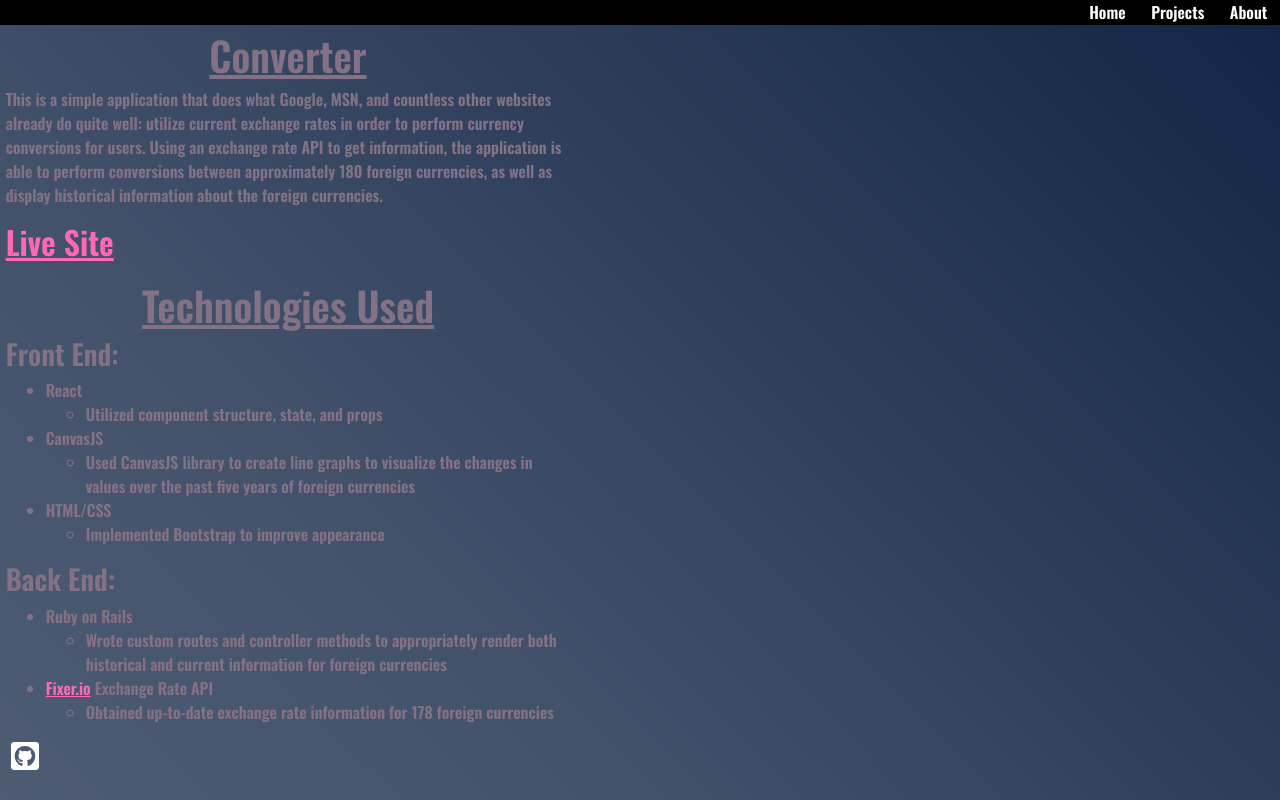
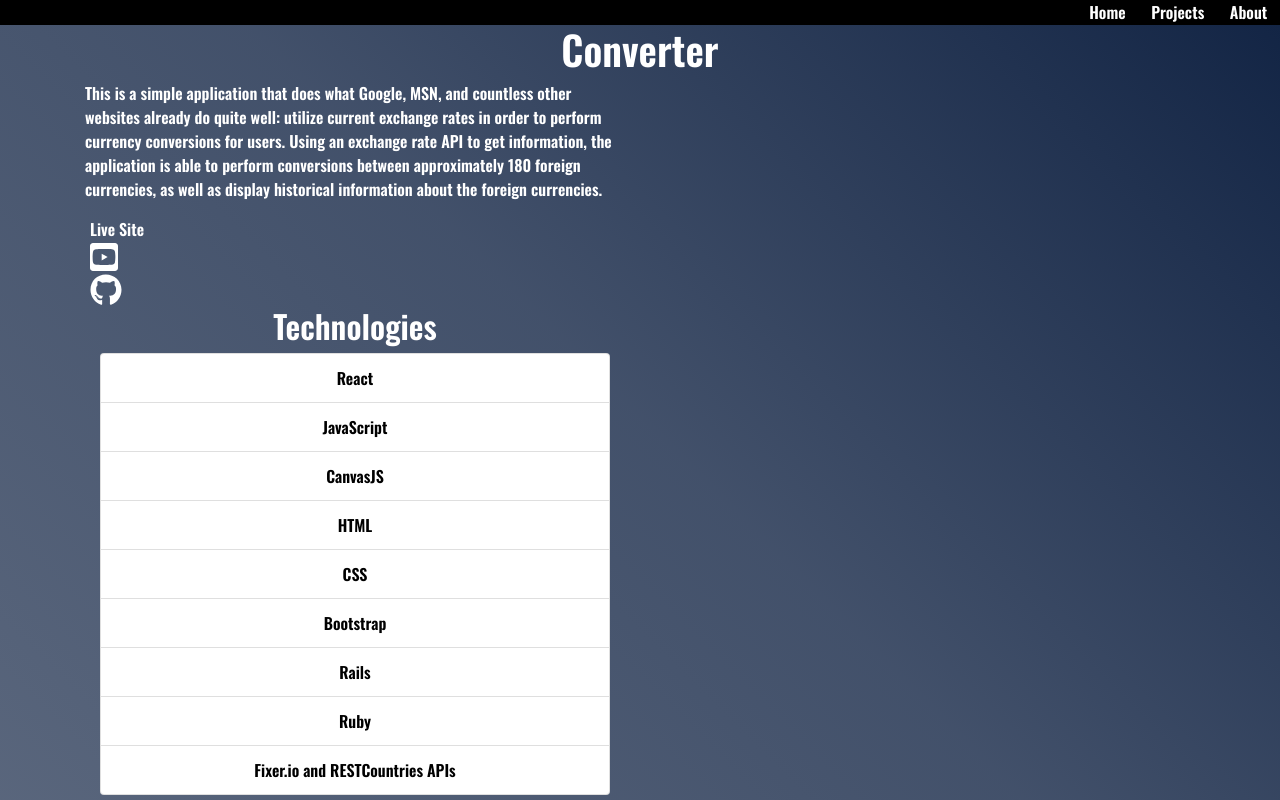
Before and after one commit to kennja05/personal-site, a React (Create React App) app: page /projects/converter in a window 1280 px wide. Shown: the top 800 px of the page. Built offline with nearby package versions, Linux system fonts and the light colour scheme; grey boxes are pictures that could not be loaded; a web font is replaced by a local one.

Commit message:
update converter page

```diff
--- a/src/App.css
+++ b/src/App.css
@@ -159,8 +159,9 @@
 }
 
 .icon{
-  margin-right: 1%;
-  margin-left: 1%;
+  margin-right: 5px;
+  margin-left: 5px;
+  margin-top: 19px;
   /* color: #837285; */
   color: white;
 }
--- a/src/individualProjects/Converter.js
+++ b/src/individualProjects/Converter.js
@@ -1,14 +1,14 @@
 import React from 'react'
 import { FontAwesomeIcon } from '@fortawesome/react-fontawesome'
-import { faGithubSquare } from '@fortawesome/free-brands-svg-icons'
+import { faGithub, faYoutubeSquare } from '@fortawesome/free-brands-svg-icons'
 
 const Converter = () => {
     return(
-        <div className='project-page'>
-            <div className='summary-tech'>
-
-                <div className='project-content'>
-                    <h1 style={{textAlign: 'center'}}><u>Converter</u></h1>
+        <div className='project-page container-fluid'>
+            <h1 style={{textAlign: 'center'}}>Converter</h1>
+            <div className='container'>
+                <div className='row'>
+                    <div className='col-sm-6'>
                         <p>
                             This is a simple application that does what Google, MSN, and countless other
                             websites already do quite well: utilize current exchange rates in order
@@ -17,80 +17,127 @@
                             approximately 180 foreign currencies, as well as display historical
                             information about the foreign currencies.
                         </p>
-                    <h2>
-                        <a href='https://currency-converter05.netlify.app/convert' target='_blank'
-                        rel='noopener noreferrer' className='fixer-link'>Live Site</a>
-                    </h2>
+                        <div>
+                            <a className='icon' href='https://currency-converter05.netlify.app/convert' target='_blank'
+                            rel='noopener noreferrer'>Live Site</a>
                         </div>
-                <div className='project-content'>
-                    <h1 style={{textAlign: 'center'}}><u>Technologies Used</u></h1>
-                    <h3>Front End:</h3>
-                    <ul>
-                        <li>React
-                            <ul>
-                                <li>
-                                    Utilized component structure, state, and props
-                                </li>
-                            </ul>
-                        </li>
-                        <li>CanvasJS
-                            <ul>
-                                <li>
-                                    Used CanvasJS library to create line graphs to visualize the changes
-                                    in values over the past five years of foreign currencies
-                                </li>
-                            </ul>
-                        </li>
-                        <li>HTML/CSS
-                            <ul>
-                                <li>
-                                    Implemented Bootstrap to improve appearance
-                                </li>
-                            </ul>
-                        </li>
-                    </ul>
-                    <h3>Back End:</h3>
-                    <ul>
-                        <li>Ruby on Rails
-                            <ul>
-                                <li>
-                                    Wrote custom routes and controller methods to appropriately render
-                                    both historical and current information for foreign currencies
-                                </li>
-                            </ul>
-                        </li>
-                        <li>
-                            <a className='fixer-link' href='https://fixer.io' target='_blank' rel='noopener noreferrer'>Fixer.io</a> Exchange Rate API
-                            <ul>
-                                <li>
-                                    Obtained up-to-date exchange rate information for 178 foreign
-                                    currencies
-                                </li>
-                            </ul>
-                        </li>
-                    </ul>
-                    <p>
+                        <div>
+                            <a className='icon' href='https://www.youtube.com/watch?v=zBp52ufZFWQ' target='_blank'
+                            rel='noopener noreferrer'>
+                            <FontAwesomeIcon size='2x' icon={faYoutubeSquare} />
+                            </a>
+                        </div>
+                        <div>
                             <a className='icon' href='https://github.com/kennja05/converter-fe'
                             target='_blank' rel='noopener noreferrer'>
-                        <FontAwesomeIcon size='2x' icon={faGithubSquare} /></a>
-                    </p>
+                            <FontAwesomeIcon size='2x' icon={faGithub} /></a>
+                        </div>
+                        <div className='container tech-list'>
+                            <h2 style={{color: 'white'}}>Technologies</h2>
+                            <ul className='list-group'>
+                                <li className='list-group-item'>React</li>
+                                <li className='list-group-item'>JavaScript</li>
+                                <li className='list-group-item'>CanvasJS</li>
+                                <li className='list-group-item'>HTML</li>
+                                <li className='list-group-item'>CSS</li>
+                                <li className='list-group-item'>Bootstrap</li>
+                                <li className='list-group-item'>Rails</li>
+                                <li className='list-group-item'>Ruby</li>
+                                <li className='list-group-item'>Fixer.io and RESTCountries APIs</li>
+                            </ul>
                         </div>
                     </div>
-            <div className='gifs'>
-                <iframe title='conversion'src="https://giphy.com/embed/lnJpDcLbWo7bNLrIIx?video=0"
-                width="416" height="234"
-                frameBorder="0" class="giphy-embed" allowFullScreen={false}></iframe>
-
-                <iframe title='graph page' src="https://giphy.com/embed/chKfrmf44tjUdKBdU5?video=0"
-                width="416" height="234"
-                frameBorder="0" class="giphy-embed" allowFullScreen={false}></iframe>
-
-                <iframe title='example' src="https://giphy.com/embed/MdjWkwLrQxAMLZD4Zv?video=0"
-                width="416" height="234"
-                frameBorder="0" class="giphy-embed" allowFullScreen={false}></iframe>
+                    <div className='col-sm-6'></div>
+                </div>
             </div>
         </div>
         )
     }
 
     export default Converter
+    // <div className='project-page'>
+    //     <div className='summary-tech'>
+
+    //         <div className='project-content'>
+    //             <h1 style={{textAlign: 'center'}}><u>Converter</u></h1>
+    //             <p>
+    //                 This is a simple application that does what Google, MSN, and countless other
+    //                 websites already do quite well: utilize current exchange rates in order
+    //                 to perform currency conversions for users. Using an exchange rate API to get
+    //                 information, the application is able to perform conversions between
+    //                 approximately 180 foreign currencies, as well as display historical
+    //                 information about the foreign currencies.
+    //             </p>
+    //             <h2>
+    //                 <a href='https://currency-converter05.netlify.app/convert' target='_blank'
+    //                 rel='noopener noreferrer' className='fixer-link'>Live Site</a>
+    //             </h2>
+    //         </div>
+    //         <div className='project-content'>
+    //             <h1 style={{textAlign: 'center'}}><u>Technologies Used</u></h1>
+    //             <h3>Front End:</h3>
+    //             <ul>
+    //                 <li>React
+    //                     <ul>
+    //                         <li>
+    //                             Utilized component structure, state, and props
+    //                         </li>
+    //                     </ul>
+    //                 </li>
+    //                 <li>CanvasJS
+    //                     <ul>
+    //                         <li>
+    //                             Used CanvasJS library to create line graphs to visualize the changes
+    //                             in values over the past five years of foreign currencies
+    //                         </li>
+    //                     </ul>
+    //                 </li>
+    //                 <li>HTML/CSS
+    //                     <ul>
+    //                         <li>
+    //                             Implemented Bootstrap to improve appearance
+    //                         </li>
+    //                     </ul>
+    //                 </li>
+    //             </ul>
+    //             <h3>Back End:</h3>
+    //             <ul>
+    //                 <li>Ruby on Rails
+    //                     <ul>
+    //                         <li>
+    //                             Wrote custom routes and controller methods to appropriately render
+    //                             both historical and current information for foreign currencies
+    //                         </li>
+    //                     </ul>
+    //                 </li>
+    //                 <li>
+    //                     <a className='fixer-link' href='https://fixer.io' target='_blank' rel='noopener noreferrer'>Fixer.io</a> Exchange Rate API
+    //                     <ul>
+    //                         <li>
+    //                             Obtained up-to-date exchange rate information for 178 foreign
+    //                             currencies
+    //                         </li>
+    //                     </ul>
+    //                 </li>
+    //             </ul>
+    //             <p>
+    //                 <a className='icon' href='https://github.com/kennja05/converter-fe'
+    //                 target='_blank' rel='noopener noreferrer'>
+    //                 <FontAwesomeIcon size='2x' icon={faGithubSquare} /></a>
+    //             </p>
+    //         </div>
+    //     </div>
+    //     <div className='gifs'>
+    //         <iframe title='conversion'src="https://giphy.com/embed/lnJpDcLbWo7bNLrIIx?video=0"
+    //         width="416" height="234"
+    //         frameBorder="0" class="giphy-embed" allowFullScreen={false}></iframe>
+
+    //         <iframe title='graph page' src="https://giphy.com/embed/chKfrmf44tjUdKBdU5?video=0"
+    //         width="416" height="234"
+    //         frameBorder="0" class="giphy-embed" allowFullScreen={false}></iframe>
+
+    //         <iframe title='example' src="https://giphy.com/embed/MdjWkwLrQxAMLZD4Zv?video=0"
+    //         width="416" height="234"
+    //         frameBorder="0" class="giphy-embed" allowFullScreen={false}></iframe>
+    //     </div>
+    // </div>
--- a/src/individualProjects/Triptracker.js
+++ b/src/individualProjects/Triptracker.js
@@ -1,6 +1,6 @@
 import React from 'react'
 import { FontAwesomeIcon } from '@fortawesome/react-fontawesome'
-import { faGithub } from '@fortawesome/free-brands-svg-icons'
+import { faGithub, faYoutubeSquare } from '@fortawesome/free-brands-svg-icons'
 
 const Triptracker = () => {
     return(
@@ -18,16 +18,20 @@
                             the cost in dollars is changing on an hourly basis.
                         </p>
                         <div>
-                            <a href='https://trip-tracker.netlify.app/' target='_blank'
-                            rel='noopener noreferrer' className='fixer-link'>Live Site</a>
+                            <a className='icon' href='https://trip-tracker.netlify.app/' target='_blank'
+                            rel='noopener noreferrer'>Live Site</a>
                         </div>
                         <div>
-                            <a href='https://trip-tracker.netlify.app/' target='_blank'
-                            rel='noopener noreferrer' className='fixer-link'>Video Demo</a>
+                            <a className='icon' href='https://www.youtube.com/watch?v=a4EL71uBcW8' target='_blank'
+                            rel='noopener noreferrer'>
+                            <FontAwesomeIcon size='2x' icon={faYoutubeSquare} />
+                            </a>
                         </div>
-                        <a style={{color: '#ff69b4'}}href='https://github.com/kennja05/trip-tracker-fe'
-                        target='_blank' rel='noopener noreferrer'>
-                        <FontAwesomeIcon size='2x' icon={faGithub} /></a>
+                        <div>
+                            <a className='icon' href='https://github.com/kennja05/trip-tracker-fe'
+                            target='_blank' rel='noopener noreferrer'>
+                            <FontAwesomeIcon size='2x' icon={faGithub} /></a>
+                        </div>
                         <div className='container tech-list'>
                             <h2 style={{color: 'white'}}>Technologies</h2>
                             <ul className='list-group'>
@@ -41,7 +45,7 @@
                                 <li className='list-group-item'>Ruby</li>
                                 <li className='list-group-item'>PostgreSQL</li>
                                 <li className='list-group-item'>Cron Jobs/Heroku Scheduler</li>
-                                <li className='list-group-item'>Fixer.io and REST Countries APIs</li>
+                                <li className='list-group-item'>Fixer.io and RESTCountries APIs</li>
                             </ul>
                         </div>
                     </div>
```
Lines whose indentation alone changed are shown as unchanged.
